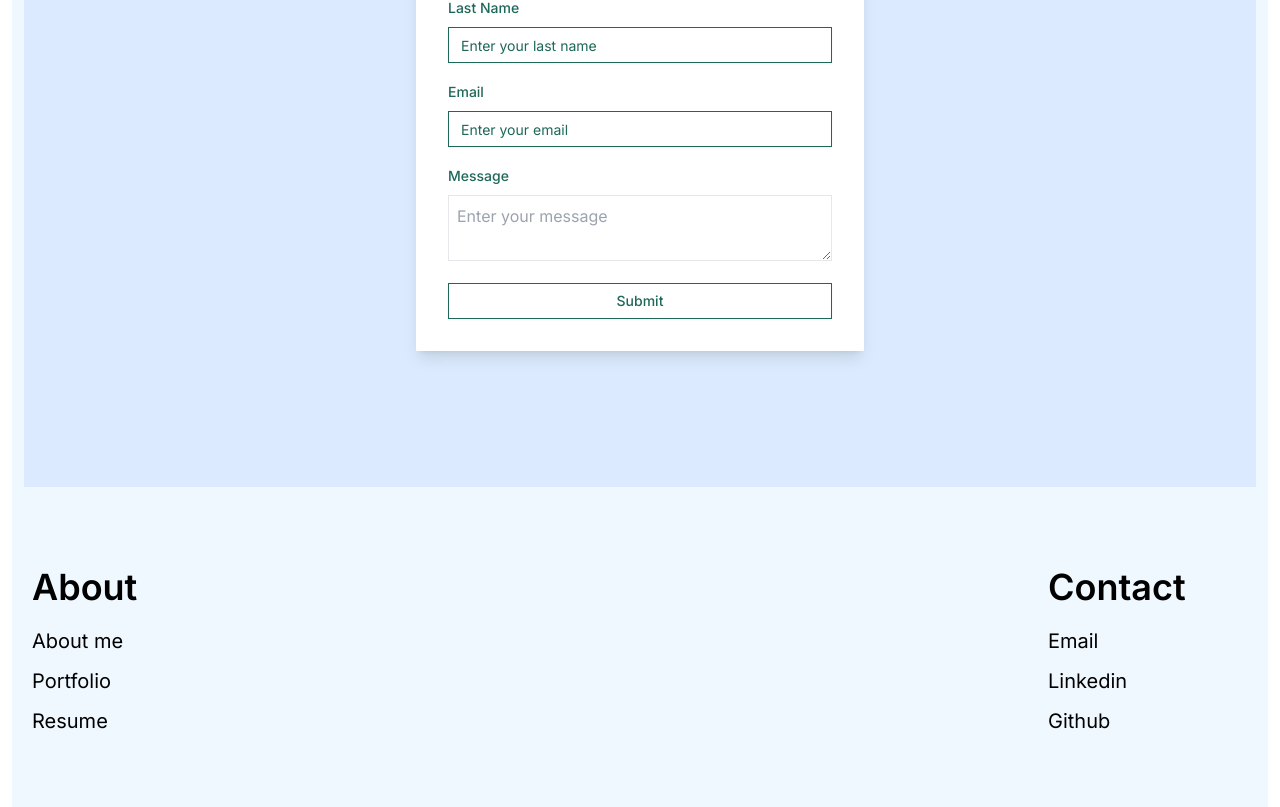
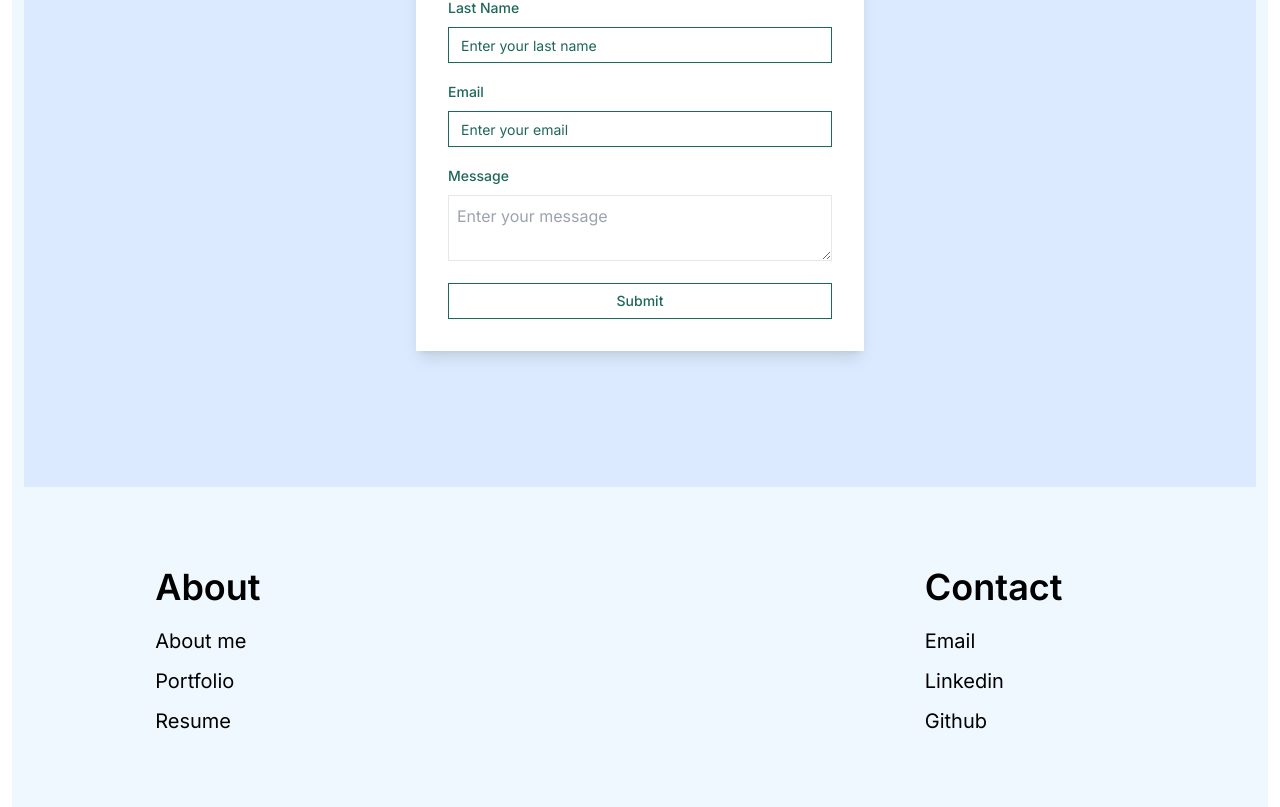
Before and after one commit to Talhary/portfolio, a Next.js app: page / in a window 1280 px wide. Shown: the part 2713-3520 px from the top of the page. Built offline with nearby package versions, Linux system fonts and the light colour scheme.

Commit message:
fixed menu button and spacing in contact

```diff
--- a/components/custom/drop-down-menu.tsx
+++ b/components/custom/drop-down-menu.tsx
@@ -16,7 +16,7 @@ export const MainDropdownMenu = () => {
 
   return (
     <div className="dropdown">
-      <button className="m-1 btn dark:bg-dark-bg bg-transparent hover:bg-white"  onClick={handleSummaryClick}>
+      <button className="m-1 btn dark:bg-dark-bg bg-transparent hover:bg-white border-none"  onClick={handleSummaryClick}>
         <CiMenuFries  className="text-black  dark:text-white  " size={30} />
       </button>
       <ul className={`dropdown-content z-[1] menu p-2 shadow bg-base-100 rounded-box w-52 ${hide ? 'hidden' : ''}`}>
--- a/sections/contact.tsx
+++ b/sections/contact.tsx
@@ -8,7 +8,7 @@ const sections = [
 ]
 export const Contact = () => {
   return (
-    <div className=''>
+    <div className='lg:mx-[10%]'>
       <div className=' text-black gap-y-10 dark:text-white flex flex-wrap max-sm:px-3 sm:px-4 md:px-2  lg: px-20 items-start h-20 py-20  max-h-20 justify-between'>
        {sections.map((section,i)=>{
         return <div key={i+1}>
```
